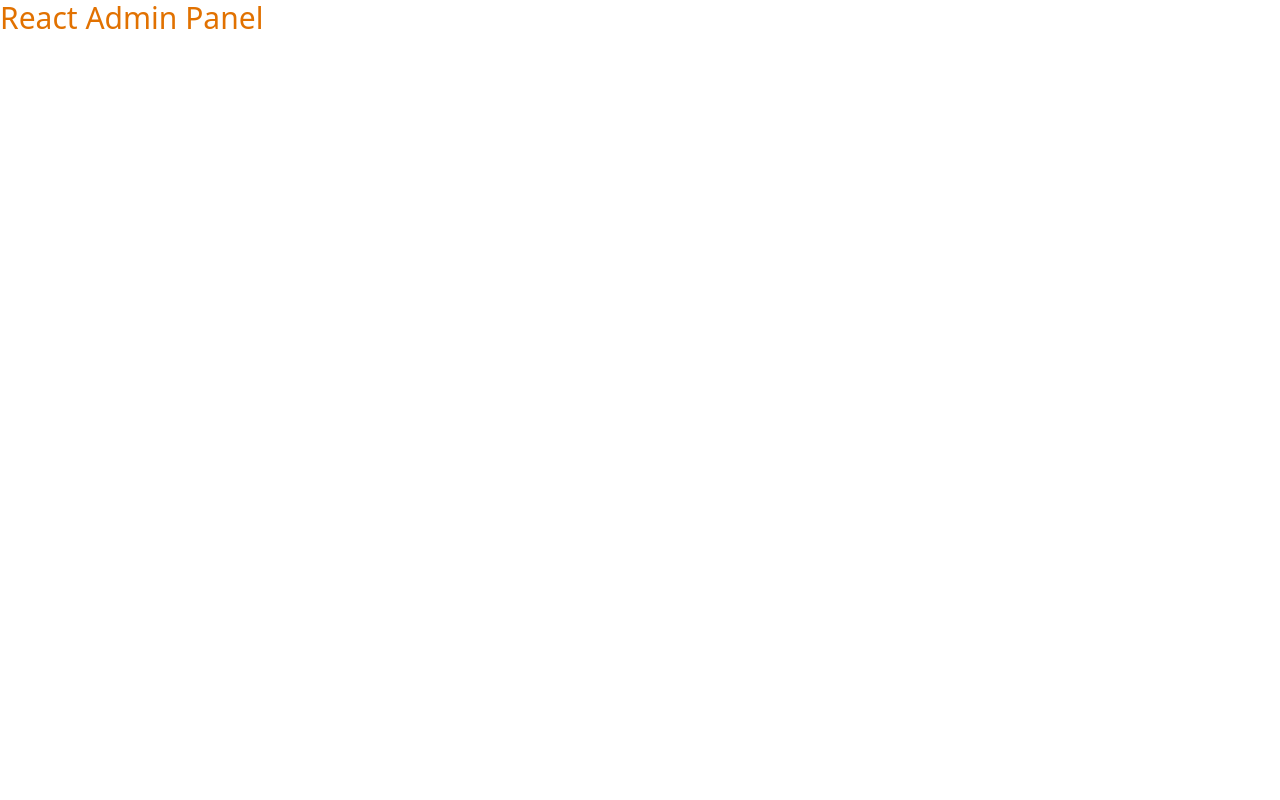
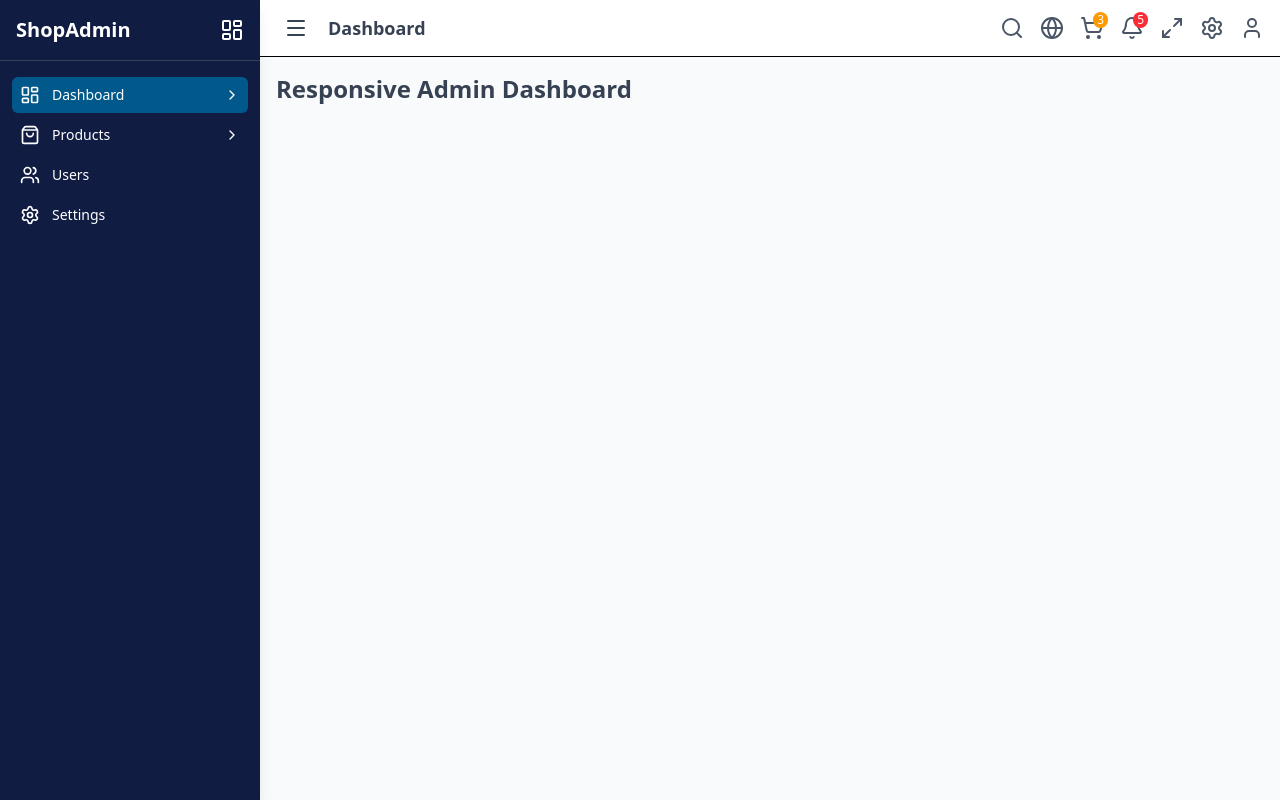
Before and after one commit to jakariya-ahmed/react-admin, a React app: page /admin in a window 1280 px wide. Built offline with nearby package versions, Linux system fonts and the light colour scheme; the HTML template or start-up script is replaced by a standard one.

Commit message:
nested menu

```diff
--- a/src/App.css
+++ b/src/App.css
@@ -1 +1,5 @@
 @import "tailwindcss";
+
+body{
+    background-color: #ddd;
+}
--- a/src/App.jsx
+++ b/src/App.jsx
@@ -1,14 +1,12 @@
 import { useState } from 'react'
 import './App.css'
+import { BrowserRouter } from 'react-router-dom'
+import AppRouter from './routes/AppRouter'
 
 function App() {
 
   return (
-    <>
-      <div>
-        <h1 className='text-amber-600 text-3xl'>React Admin Panel</h1>
-      </div>
-    </>
+    <AppRouter />
   )
 }
 
--- /dev/null
+++ b/src/component/sidebar/Menu.jsx
@@ -0,0 +1,176 @@
+import React, { useState } from "react";
+import { NavLink } from "react-router-dom";
+import {
+  ChevronRight,
+  ChevronDown,
+  LayoutDashboard,
+  ShoppingBag,
+  Users,
+  Settings,
+} from "lucide-react";
+
+const Menu = ({ isCollapsed }) => {
+  const [openParent, setOpenParent] = useState(null);
+  const [openChild, setOpenChild] = useState(null);
+
+  // handle parent open/close
+  const toggleParent = (parent) => {
+    setOpenParent(openParent === parent ? null : parent);
+    setOpenChild(null); // reset grandchild when closing parent
+  };
+
+  // handle child open/close
+  const toggleChild = (child) => {
+    setOpenChild(openChild === child ? null : child);
+  };
+
+  return (
+    <nav className="mt-4 px-3 space-y-1">
+      {/* ======= Parent 1 ======= */}
+      <button
+        onClick={() => toggleParent("dashboard")}
+        className={`flex items-center justify-between w-full p-2 rounded-md bg-sky-800 hover:bg-sky-800 ${
+          openParent === "dashboard" ? "bg-sky-800 text-white" : ""
+        }`}
+      >
+        <div className="flex items-center">
+          <LayoutDashboard className="w-5 h-5" />
+          {!isCollapsed && <span className="ml-3 text-sm">Dashboard</span>}
+        </div>
+        {!isCollapsed &&
+          (openParent === "dashboard" ? (
+            <ChevronDown className="w-4 h-4" />
+          ) : (
+            <ChevronRight className="w-4 h-4" />
+          ))}
+      </button>
+
+      {/* ======= Child Links (Dashboard) ======= */}
+      {openParent === "dashboard" && !isCollapsed && (
+        <div className="ml-6 space-y-1">
+          <NavLink
+            to="/dashboard/overview"
+            className={({ isActive }) =>
+              `flex items-center p-2 rounded-md hover:bg-sky-800 ${
+                isActive ? "bg-sky-800 text-white" : ""
+              }`
+            }
+          >
+            <span className="text-sm">Overview</span>
+          </NavLink>
+
+          {/* Child with Grandchild */}
+          <button
+            onClick={() => toggleChild("analytics")}
+            className="flex items-center justify-between w-full p-2 rounded-md hover:bg-sky-800"
+          >
+            <span className="text-sm">Analytics</span>
+            {openChild === "analytics" ? (
+              <ChevronDown className="w-4 h-4" />
+            ) : (
+              <ChevronRight className="w-4 h-4" />
+            )}
+          </button>
+
+          {/* Grandchild links */}
+          {openChild === "analytics" && (
+            <div className="ml-5 space-y-1">
+              <NavLink
+                to="/dashboard/analytics/sales"
+                className={({ isActive }) =>
+                  `block text-sm p-2 rounded-md hover:bg-sky-800 ${
+                    isActive ? "bg-sky-800 text-white" : ""
+                  }`
+                }
+              >
+                Sales
+              </NavLink>
+              <NavLink
+                to="/dashboard/analytics/customers"
+                className={({ isActive }) =>
+                  `block text-sm p-2 rounded-md hover:bg-sky-800 ${
+                    isActive ? "bg-sky-800 text-white" : ""
+                  }`
+                }
+              >
+                Customers
+              </NavLink>
+            </div>
+          )}
+        </div>
+      )}
+
+      {/* ======= Parent 2 ======= */}
+      <button
+        onClick={() => toggleParent("products")}
+        className={`flex items-center justify-between w-full p-2 rounded-md hover:bg-sky-800 ${
+          openParent === "products" ? "bg-sky-800 text-white" : ""
+        }`}
+      >
+        <div className="flex items-center">
+          <ShoppingBag className="w-5 h-5" />
+          {!isCollapsed && <span className="ml-3 text-sm">Products</span>}
+        </div>
+        {!isCollapsed &&
+          (openParent === "products" ? (
+            <ChevronDown className="w-4 h-4" />
+          ) : (
+            <ChevronRight className="w-4 h-4" />
+          ))}
+      </button>
+
+      {openParent === "products" && !isCollapsed && (
+        <div className="ml-6 space-y-1">
+          <NavLink
+            to="/products/list"
+            className={({ isActive }) =>
+              `flex items-center p-2 rounded-md hover:bg-sky-800 ${
+                isActive ? "bg-sky-800 text-white" : ""
+              }`
+            }
+          >
+            <span className="text-sm">Product List</span>
+          </NavLink>
+          <NavLink
+            to="/products/add"
+            className={({ isActive }) =>
+              `flex items-center p-2 rounded-md hover:bg-sky-800 ${
+                isActive ? "bg-sky-800 text-white" : ""
+              }`
+            }
+          >
+            <span className="text-sm">Add Product</span>
+          </NavLink>
+        </div>
+      )}
+
+      {/* ======= Parent 3 ======= */}
+      <NavLink
+        to="/users"
+        className={({ isActive }) =>
+          `flex items-center w-full p-2 rounded-md hover:bg-sky-800 ${
+            isActive ? "bg-sky-800 text-white" : ""
+          }`
+        }
+      >
+        <Users className="w-5 h-5" />
+        {!isCollapsed && <span className="ml-3 text-sm">Users</span>}
+      </NavLink>
+
+      {/* ======= Parent 4 ======= */}
+      <NavLink
+        to="/settings"
+        className={({ isActive }) =>
+          `flex items-center w-full p-2 rounded-md hover:bg-sky-800 ${
+            isActive ? "bg-sky-800 text-white" : ""
+          }`
+        }
+      >
+        <Settings className="w-5 h-5" />
+        {!isCollapsed && <span className="ml-3 text-sm">Settings</span>}
+      </NavLink>
+    </nav>
+  );
+};
+
+export default Menu;
--- a/src/component/sidebar/Sidebar.jsx
+++ b/src/component/sidebar/Sidebar.jsx
@@ -1,74 +1,55 @@
-// components/Sidebar.jsx
-import { useState } from "react";
+// src/components/Sidebar.jsx
 import { motion } from "framer-motion";
-import { LayoutDashboard, ShoppingBag, Users, ChevronDown, ChevronRight } from "lucide-react";
+import { LayoutDashboard, ShoppingBag, Users, X } from "lucide-react";
+import { NavLink } from "react-router-dom";
+import Menu from "./Menu";
 
-export default function Sidebar({ isCollapsed }) {
-  const [openMenu, setOpenMenu] = useState(null);
-
-  const toggleMenu = (menu) => {
-    setOpenMenu(openMenu === menu ? null : menu);
+export default function Sidebar({
+  isCollapsed,
+  isMobile,
+  isSidebarOpen,
+  toggleSidebar,
+}) {
+  const sidebarVariants = {
+    open: { x: 0 },
+    closed: { x: isMobile ? "-100%" : 0 },
   };
 
   return (
-    <motion.aside
-      animate={{ width: isCollapsed ? "80px" : "260px" }}
-      className="h-screen bg-amber-500 text-white shadow-lg flex flex-col transition-all duration-300"
-    >
-      {/* Logo */}
-      <div className="flex items-center justify-center py-4 border-b border-amber-400">
-        <h1 className={`${isCollapsed ? "hidden" : "block"} text-xl font-bold`}>ShopAdmin</h1>
-        <LayoutDashboard className={`${isCollapsed ? "block" : "hidden"} w-6 h-6`} />
-      </div>
+    <>
+      {/* Backdrop for mobile */}
+      {isMobile && isSidebarOpen && (
+        <div
+          className="fixed inset-0 bg-black/40 z-30"
+          onClick={toggleSidebar}
+        ></div>
+      )}
 
-      {/* Menu */}
-      <nav className="mt-4 px-3 space-y-1 overflow-y-auto">
-        {/* Dashboard */}
-        <button
-          className="flex items-center w-full p-2 rounded-md hover:bg-amber-400"
-          onClick={() => toggleMenu("dashboard")}
-        >
-          <LayoutDashboard className="w-5 h-5" />
-          {!isCollapsed && <span className="ml-3 text-sm">Dashboard</span>}
-        </button>
-
-        {/* Products */}
-        <div>
-          <button
-            className="flex items-center justify-between w-full p-2 rounded-md hover:bg-amber-400"
-            onClick={() => toggleMenu("products")}
-          >
-            <div className="flex items-center">
-              <ShoppingBag className="w-5 h-5" />
-              {!isCollapsed && <span className="ml-3 text-sm">Products</span>}
-            </div>
-            {!isCollapsed && (openMenu === "products" ? <ChevronDown /> : <ChevronRight />)}
-          </button>
-
-          {/* Child */}
-          {openMenu === "products" && !isCollapsed && (
-            <div className="ml-8 mt-1 space-y-1 text-sm">
-              <button className="hover:text-amber-100">All Products</button>
-              <button className="hover:text-amber-100">Add Product</button>
-              <button className="hover:text-amber-100">Categories</button>
-
-              {/* Grandchild example */}
-              <div className="ml-4">
-                <p className="font-semibold mt-2">Sub Categories</p>
-                <button className="ml-2 hover:text-amber-100">Men</button>
-                <button className="ml-2 hover:text-amber-100">Women</button>
-                <button className="ml-2 hover:text-amber-100">Kids</button>
-              </div>
-            </div>
+      <motion.aside
+        variants={sidebarVariants}
+        animate={isSidebarOpen || !isMobile ? "open" : "closed"}
+        transition={{ type: "tween", duration: 0.3 }}
+        className={`fixed md:static z-40 h-full bg-[#111c43] text-white shadow-lg flex flex-col
+          ${isCollapsed && !isMobile ? "w-[80px]" : "w-[260px]"}
+        `}
+      >
+        {/* Logo / Close Button */}
+        <div className="flex items-center justify-between p-4 border-b border-gray-700">
+          {!isCollapsed && <h1 className="text-xl font-bold">ShopAdmin</h1>}
+          {isMobile ? (
+            <button onClick={toggleSidebar}>
+              <X className="w-6 h-6 text-white" />
+            </button>
+          ) : (
+            <LayoutDashboard className="w-6 h-6" />
           )}
         </div>
 
-        {/* Users */}
-        <button className="flex items-center w-full p-2 rounded-md hover:bg-amber-400">
-          <Users className="w-5 h-5" />
-          {!isCollapsed && <span className="ml-3 text-sm">Users</span>}
-        </button>
-      </nav>
-    </motion.aside>
+        {/* Menu Links */}
+
+          <Menu isCollapsed={isCollapsed} />
+
+      </motion.aside>
+    </>
   );
 }
--- a/src/component/topbar/Topbar.jsx
+++ b/src/component/topbar/Topbar.jsx
@@ -1,39 +1,51 @@
-// components/Topbar.jsx
-import { Menu, Search, Globe, ShoppingCart, Bell, Maximize2, User, Settings } from "lucide-react";
+// src/components/Topbar.jsx
+import {
+  Menu,
+  Search,
+  Globe,
+  ShoppingCart,
+  Bell,
+  Maximize2,
+  User,
+  Settings,
+} from "lucide-react";
 
 export default function Topbar({ toggleSidebar }) {
   return (
     <header className="flex items-center justify-between bg-white border-b px-4 py-2 shadow-sm">
-      {/* Left: Collapse Button */}
+      {/* Left: Collapse / Toggle Button */}
       <div className="flex items-center gap-3">
         <button
           onClick={toggleSidebar}
           className="p-2 rounded-md hover:bg-gray-100"
         >
-          <Menu className="w-5 h-5 text-gray-700" />
+          <Menu className="w-6 h-6 text-gray-700" />
         </button>
         <h2 className="text-lg font-semibold text-gray-700">Dashboard</h2>
       </div>
 
-      {/* Right: Icons */}
+      {/* Right: Action Icons */}
       <div className="flex items-center gap-4 text-gray-600">
-        <Search className="cursor-pointer hover:text-amber-500" />
-        <Globe className="cursor-pointer hover:text-amber-500" />
+        <Search className="cursor-pointer hover:text-amber-500 hidden sm:block" />
+        <Globe className="cursor-pointer hover:text-amber-500 hidden sm:block" />
+
         <div className="relative cursor-pointer">
           <ShoppingCart className="hover:text-amber-500" />
           <span className="absolute -top-1 -right-1 bg-amber-500 text-white text-xs rounded-full px-1">
             3
           </span>
         </div>
-        <div className="relative cursor-pointer">
+
+        <div className="relative cursor-pointer hidden sm:block">
           <Bell className="hover:text-amber-500" />
           <span className="absolute -top-1 -right-1 bg-red-500 text-white text-xs rounded-full px-1">
             5
           </span>
         </div>
-        <Maximize2 className="cursor-pointer hover:text-amber-500" />
-        <Settings className="cursor-pointer hover:text-amber-500" />
-        <User className="cursor-pointer hover:text-amber-500" />
+
+        <Maximize2 className="cursor-pointer hover:text-amber-500 hidden sm:block" />
+        <Settings className="cursor-pointer hover:text-amber-500 hidden sm:block" />
+        <User className="cursor-pointer hover:text-amber-500 hidden sm:block" />
       </div>
     </header>
   );
--- a/src/layouts/DashboradLayout.jsx
+++ b/src/layouts/DashboradLayout.jsx
@@ -1,21 +1,41 @@
+// src/layouts/DashboardLayout.jsx
+import { useState, useEffect } from "react";
+import Sidebar from "../component/sidebar/Sidebar";
+import Topbar from "../component/topbar/Topbar";
 
+export default function DashboardLayout() {
+  const [isCollapsed, setIsCollapsed] = useState(false);
+  const [isMobile, setIsMobile] = useState(window.innerWidth <= 480);
+  const [isSidebarOpen, setIsSidebarOpen] = useState(false);
 
+  // Detect screen resize
+  useEffect(() => {
+    const handleResize = () => setIsMobile(window.innerWidth <= 480);
+    window.addEventListener("resize", handleResize);
+    return () => window.removeEventListener("resize", handleResize);
+  }, []);
 
-
-// layouts/DashboardLayout.jsx
-import { useState } from "react";
-import Sidebar from "../components/Sidebar";
-import Topbar from "../components/Topbar";
-
-export default function DashboardLayout({ children }) {
-  const [isCollapsed, setIsCollapsed] = useState(false);
+  const toggleSidebar = () => {
+    if (isMobile) setIsSidebarOpen(!isSidebarOpen);
+    else setIsCollapsed(!isCollapsed);
+  };
 
   return (
     <div className="flex h-screen overflow-hidden">
-      <Sidebar isCollapsed={isCollapsed} />
+      {/* Sidebar */}
+      <Sidebar
+        isCollapsed={isCollapsed}
+        isMobile={isMobile}
+        isSidebarOpen={isSidebarOpen}
+        toggleSidebar={toggleSidebar}
+      />
+
+      {/* Main Content */}
       <div className="flex-1 flex flex-col">
-        <Topbar toggleSidebar={() => setIsCollapsed(!isCollapsed)} />
-        <main className="flex-1 bg-gray-50 p-4 overflow-y-auto">{children}</main>
+        <Topbar toggleSidebar={toggleSidebar} />
+        <main className="flex-1 bg-gray-50 p-4 overflow-y-auto">
+          <h1 className="text-2xl font-bold text-gray-700">Responsive Admin Dashboard</h1>
+        </main>
       </div>
     </div>
   );
--- /dev/null
+++ b/src/routes/AppRouter.jsx
@@ -0,0 +1,20 @@
+import { BrowserRouter, Routes, Route, Navigate } from "react-router-dom";
+import DashboardLayout from "../layouts/DashboradLayout";
+import Dashboard from "../pages/Dashboard";
+
+export default function AppRouter() {
+    return (
+        <BrowserRouter>
+            <Routes>
+                {/* Admin Routes  */}
+                <Route path="/admin" element={<DashboardLayout /> }>
+                    <Route index element={<Dashboard /> }/>
+
+                </Route>
+
+                {/* Redirect all unknown routes to 404 pages */}
+                <Route path="*" element={<Navigate to="/admin" replace/> } />
+            </Routes>
+        </BrowserRouter>
+    );
+}
```
Also changed, not shown: src/pages/Dashboard.jsx (+7 -0 lines).
